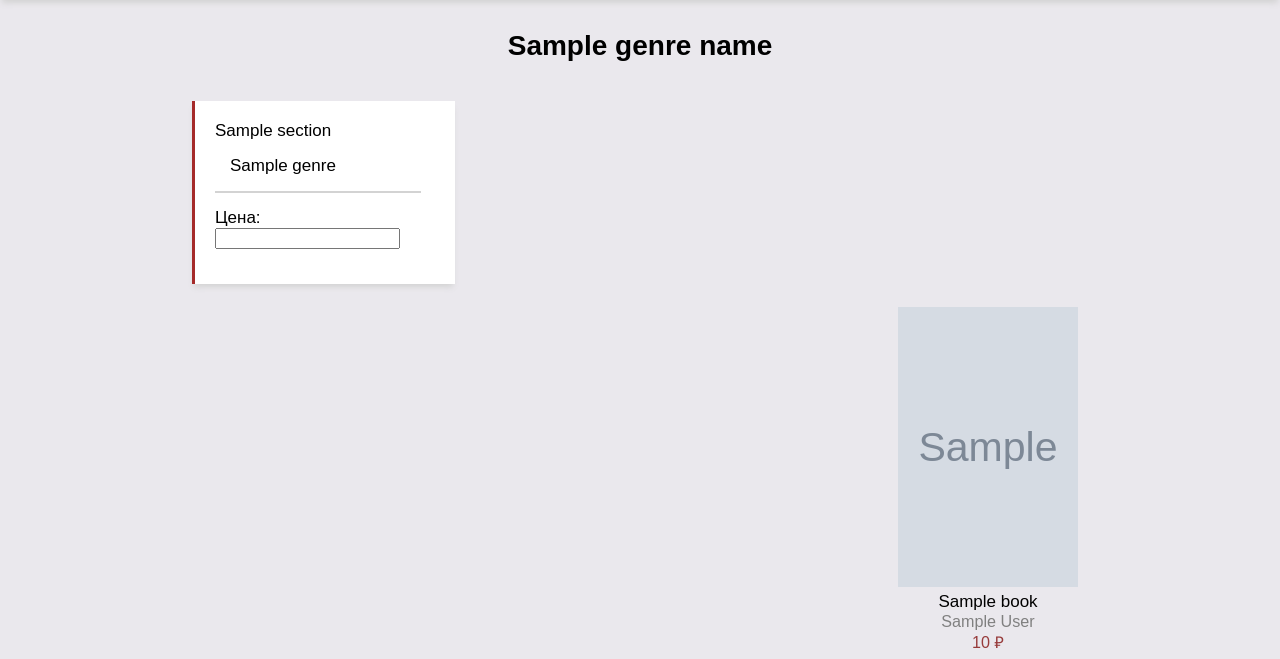
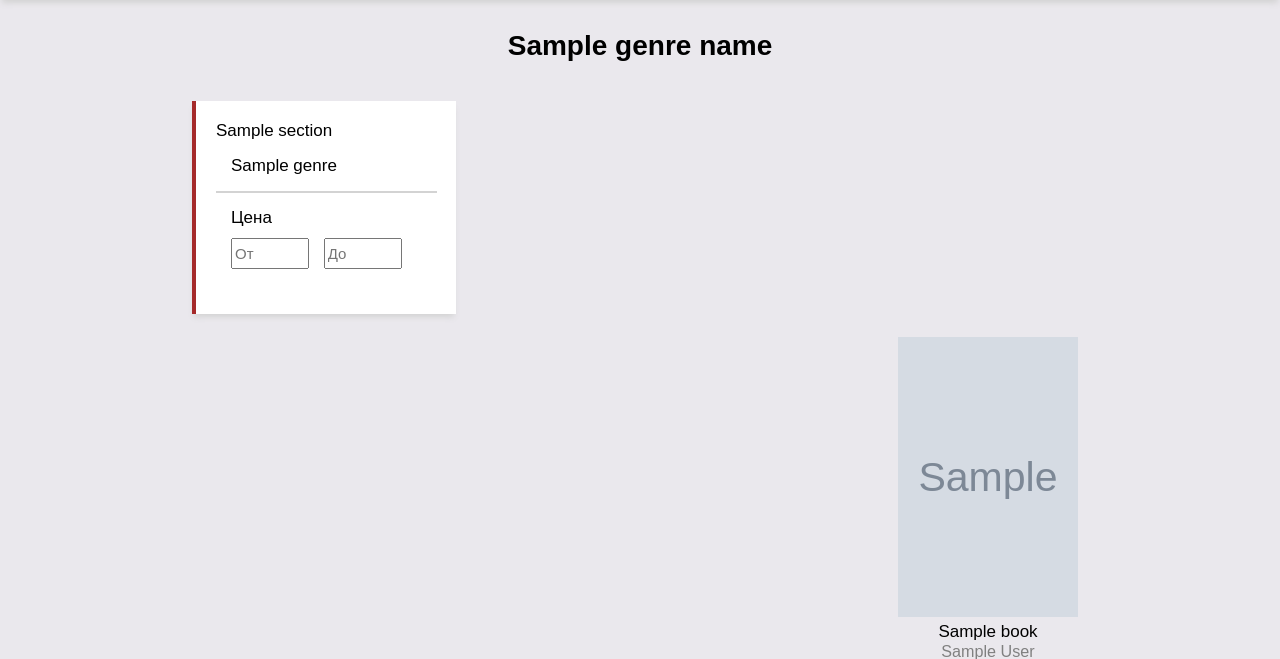
Before and after one commit to stolstule/bookstore, a Django app: template store/templates/store/genre_page.html in a window 1280 px wide. Shown: the part 103-762 px from the top of the page. Run offline with Django 3.2, Linux system fonts and the light colour scheme; the template is opened without the code that fills it: most values are stand-ins (such as "Sample title", 1, 10 or a date in 2020); grey boxes marked "Sample" are stand-in pictures.

Commit message:
commit 24.03.23

```diff
--- a/store/static/store/genre_page.css
+++ b/store/static/store/genre_list.css
@@ -68,7 +68,7 @@ h1 {
     width: 230px;
     margin-top: 20px;
     padding: 20px 10px 20px 20px;
-    border-left: 3px solid brown;
+    border-left: 4px solid brown;
 }
 
 .filter_block a {
@@ -86,6 +86,13 @@ h1 {
 .price_filter_block {
     float: left;
     width: 206px;
-    padding: 15px 0px 15px 0px;
+    padding: 15px 0px 15px 15px;
     border-top: 2px solid lightgray;
 }
+
+.price_filter_block input {
+    width: 70px;
+    height: 25px;
+    margin: 10px 10px 10px 0px;
+    font-size: 15px;
+}
--- a/store/templates/store/genre_page.html
+++ b/store/templates/store/genre_page.html
@@ -6,7 +6,7 @@
 {% endblock %}
 
 {% block css_load %}
-    <link rel="stylesheet" href="{% static 'store/genre_page.css' %}">
+    <link rel="stylesheet" href="{% static 'store/genre_list.css' %}">
 {% endblock %}
 
 {% block content %}
@@ -22,8 +22,12 @@
                 {% endfor %}
                 <form action=""></form>
                     <div class="price_filter_block">
-                        Цена:
-                        <input type="number">
+                        Цена<br>
+                        <input type="number" placeholder="От">
+                        <input type="number" placeholder="До">
+                    </div>
+                    <div class="author_filter_block">
+
                     </div>
                 </form>
             </div>
```
